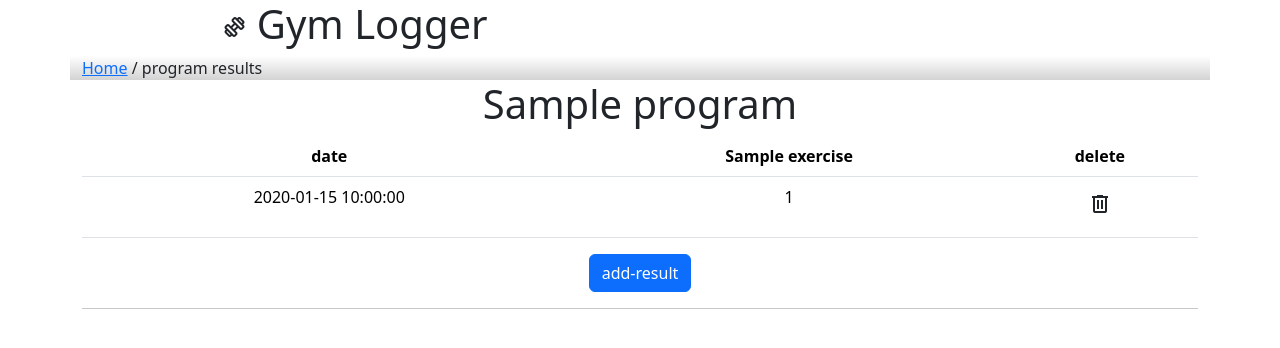
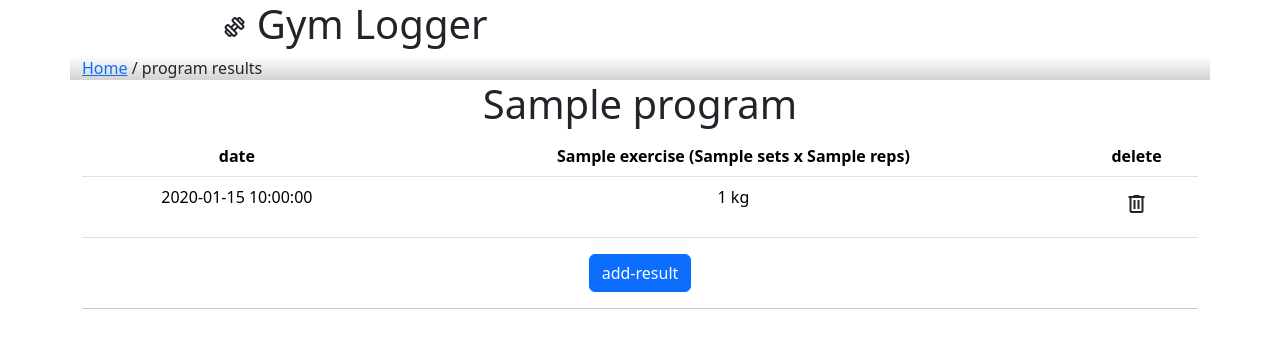
Before and after one commit to hurbios/gym-logger, a Flask app: template templates/results.html in a window 1280 px wide. Shown: the top 348 px of the page. Run offline with Flask 3, Linux system fonts and the light colour scheme; the template is opened without the code that fills it: most values are stand-ins (such as "Sample title", 1, 10 or a date in 2020).

Commit message:
Improve result reading and adding

```diff
--- a/templates/add-result.html
+++ b/templates/add-result.html
@@ -10,7 +10,7 @@
       <tr>
         <th scope="col">date</th>
         {% for exercise in exercises %}
-          <th scope="col">{{exercise.name}}</th>
+          <th scope="col">{{exercise.name}} ({{exercise.sets}} x {{exercise.reps}})</th>
         {% endfor %}
       </tr>
     </thead>
@@ -19,7 +19,7 @@
         <td scope="row"><input type="date" id="date" name="date" required></input></td>
         {% for exercise in exercises %}
           <td>
-            <input type="number" id="{{ exercise.id }}" name="{{ exercise.id }}" min="0" max="999"></input>
+            <input type="number" id="{{ exercise.id }}" name="{{ exercise.id }}" min="0" max="999"></input> kg
           </td>
         {% endfor %}
       </tr>
--- a/templates/results.html
+++ b/templates/results.html
@@ -30,7 +30,7 @@
     <tr>
       <th scope="col">date</th>
       {% for exercise in exercises %}
-        <th scope="col">{{exercise.name}}</th>
+        <th scope="col">{{exercise.name}} ({{exercise.sets}} x {{exercise.reps}})</th>
       {% endfor %}
       <th scope="col">delete</th>
     </tr>
@@ -40,7 +40,7 @@
     <tr>
       <td scope="row">{{results[resultset_id].date}}</td>
       {% for exercise in exercises %}
-        <td>{{ results[resultset_id].results[exercise.id] }}</td>
+        <td>{{ results[resultset_id].results[exercise.id] }} kg</td>
       {% endfor %}
       <td>
         <button onclick="onDeleteButtonClick({{ resultset_id }})" class="delete button btn">
```
